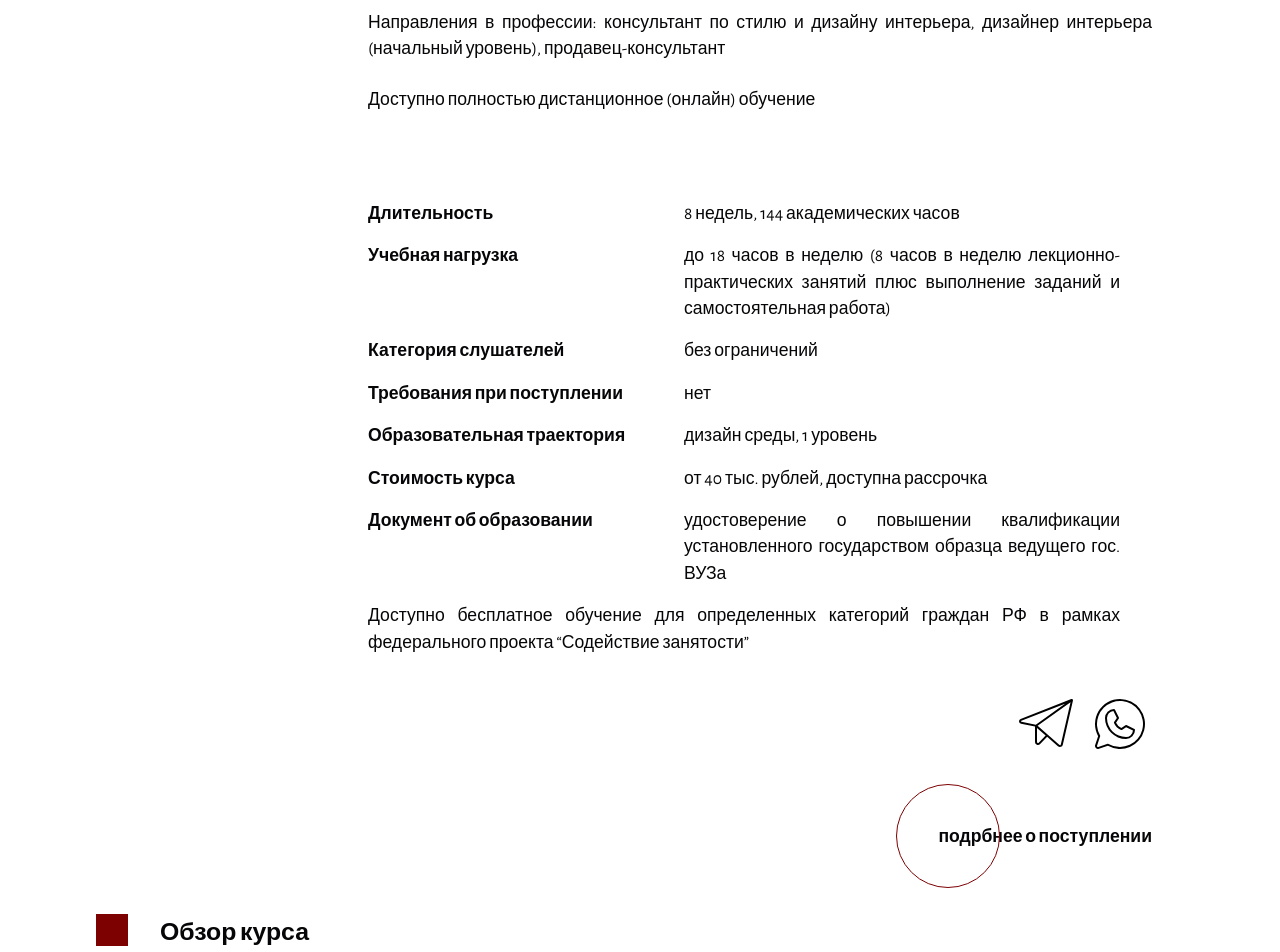
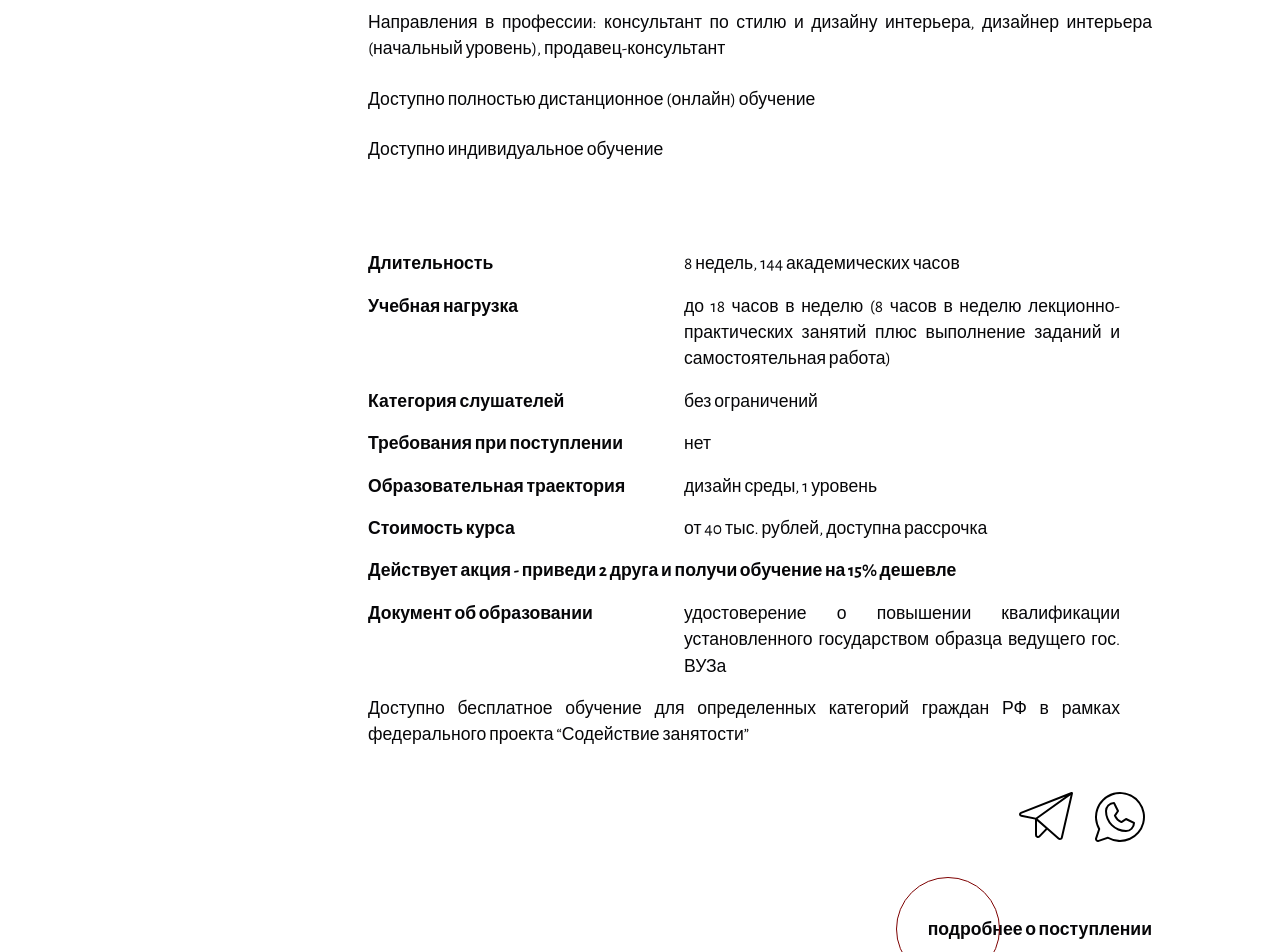
Before and after one commit to styleschool/styleschool.ru, a Next.js app: page /education/interior-design in a window 1280 px wide. Shown: the part 1300-2252 px from the top of the page. Built offline with nearby package versions, Linux system fonts and the light colour scheme.

Commit message:
start dates update

```diff
--- a/src/app/education/courses.json
+++ b/src/app/education/courses.json
@@ -26,7 +26,7 @@
           "href":"?filter=стилист"
         }
       ],
-      "title":"Нейросети для дизайнеров и стилистов (3 месяца)",
+      "title":"Нейросети (1 месяц)",
       "level":"ИИ и нейросети, 1 ступень",
       "profession":"контент менеджер, промпт инженер",
       "document":"удостоверение о повышении квалификации",
--- a/src/app/education/fashion-stylist/page-data.json
+++ b/src/app/education/fashion-stylist/page-data.json
@@ -81,7 +81,7 @@
     },
     {
       "mb": "0px",
-      "button": {"text": "подрбнее о поступлении", "href": "/enrollment", "title": "подрбнее о поступлении"}
+      "button": {"text": "подробнее о поступлении", "href": "/enrollment", "title": "подробнее о поступлении"}
     },
     {
       "title2": "Обзор курса",
--- a/src/app/education/interior-design/page-data.json
+++ b/src/app/education/interior-design/page-data.json
@@ -2,7 +2,7 @@
   "title": "ДИЗАЙН ИНТЕРЬЕРА",
   "title2": "БЫСТРЫЙ СТАРТ",
   "description": "Ёмко и насыщенно о самом важном для реализации идей в интерьере квартиры или загородного дома. В курсе: живые вебинары, видеолекции, чат в группе, наставник курирует проектную работу, в итоге обучения - дизайн-проект квартиры. Эксперты - российские и зарубежные практикующие дизайнеры, преподаватели",
-  "list": ["Старт: 23 апреля 2024.", "Длительность: 2 месяца.", "Организаторы: ВШСДТ, НИ ТГУ.", "Уровень: для новичков.", "Бесплатный формат: доступен."],
+  "list": ["Старт: 16 июля, 17 сентября ", "Длительность: 2 месяца.", "Организаторы: ВШСДТ, НИ ТГУ.", "Уровень: для новичков.", "Бесплатный формат: доступен."],
   "tags": [
     {
       "id": "program",
@@ -35,7 +35,8 @@
         { "text":
         "Курс создан для обучения с “нуля”, дает возможность реализовать мечту о творческой самореализации в области интерьерного дизайна и сделать первые шаги в профессию. В курсе представлены 7 ключевых этапов создания уютных жилых пространств: от создания концепции интерьера до визуализации пространства. Гибкий график изучения видео материалов в сочетании с живыми практическими занятиями и командной работой дает гарантированный результат." },
         { "text": "Направления в профессии: консультант по стилю и дизайну интерьера, дизайнер интерьера (начальный уровень), продавец-консультант"},
-        { "text": "Доступно полностью дистанционное (онлайн) обучение", "mb": true}
+        { "text": "Доступно полностью дистанционное (онлайн) обучение"},
+        { "text": "Доступно индивидуальное обучение", "mb": true}
     ],
       "lists": [{
         "mb": "0px",
@@ -61,6 +62,8 @@
             "1part": "Стоимость курса",
             "2part": "от 40 тыс. рублей, доступна рассрочка"
           },{
+            "1part": "Действует акция - приведи 2 друга и получи обучение на 15% дешевле"
+          },{
             "1part": "Документ об образовании",
             "2part": "удостоверение о повышении квалификации установленного государством образца ведущего гос. ВУЗа"
           },{
@@ -82,7 +85,7 @@
     },
     {
       "mb": "0px",
-      "button": {"text": "подрбнее о поступлении", "href": "/enrollment", "title": "подрбнее о поступлении"}
+      "button": {"text": "подробнее о поступлении", "href": "/enrollment", "title": "подробнее о поступлении"}
     },
     {
       "title2": "Обзор курса",
@@ -242,8 +245,9 @@
         "type": "column",
         "texts": [{ "text": "Полная стоимость курса:"}],
         "content": [
-          {"text": "онлайн формат - 40 тыс. рублей, доступна рассрочк"},
-          {"text": "комбинированный формат (онлайн + очные практики) - 69 тыс. рублей, доступна рассрочка*"},
+          {"text": "онлайн формат “Вольный слушатель” - доступ к лекциям без обратной связи и поддержки от преподавателя - 40 тыс. рублей, доступна рассрочка*"},
+          {"text": "онлайн формат + обратная связь и наставничество от преподавателей - 99 тыс. рублей, доступна рассрочка*"},
+          {"text": "индивидуальный формат  - 139 тыс. рублей, доступна рассрочка*"},
           {"text": "Стоимость обучения в рамках федерального проекта “Содействие занятости” - 0 рублей.**"}
         ],
         "details": [
@@ -255,8 +259,8 @@
     {
       "title2": "Расписание наборов 2024 год***",
       "content": [
-        {"text": "26.03.24, идет набор"},
-        {"text": "24.04.24, планируемая дата", "mb": "3rem"},
+        {"text": "16.07.2024"},
+        {"text": "17.09.2024", "mb": "3rem"},
         {"text": "*** Представлен план по наборам групп на дистанционное (онлайн) обучение и комбинированное (онлайн + очно) обучение. В плановые даты наборов могут быть внесены изменения"}
       ]
     },
--- a/src/app/education/interior-stylist/page-data.json
+++ b/src/app/education/interior-stylist/page-data.json
@@ -79,7 +79,7 @@
     },
     {
       "mb": "0px",
-      "button": {"text": "подрбнее о поступлении", "href": "/enrollment", "title": "подрбнее о поступлении"}
+      "button": {"text": "подробнее о поступлении", "href": "/enrollment", "title": "подробнее о поступлении"}
     },
     {
       "title2": "Обзор курса",
--- a/src/app/education/nn-for-designers-and-stylists/layout.tsx
+++ b/src/app/education/nn-for-designers-and-stylists/layout.tsx
@@ -1,7 +1,7 @@
 import type { Metadata } from 'next';
 
 export const metadata: Metadata = {
-    title: 'Курс: Нейросети для дизайнеров и стилистов',
+    title: 'Курс: Нейросети',
     description: 'ChatGPT, DALL-E, Midjourney, Generative fill. Практика применения нейросетей в создании визуальных концепций и доработке проектов в дизайне интерьера, графическом дизайне, индустриях моды и красоты.',
     keywords: 'дизайнер, стилист, контент, создание, картинки, иллюстрации, ChatGPT, DALL-E, Midjourney, Generative fil, карьера, курсы, обучение, школа, учиться, профессия',
   }
--- a/src/app/education/nn-for-designers-and-stylists/page.tsx
+++ b/src/app/education/nn-for-designers-and-stylists/page.tsx
@@ -11,7 +11,7 @@ export default function Home() {
   return (
   <Flex direction="column">
     <Header pageName="Нейросети" />
-    <PageGrid { ...data } breadcrumbs={[{text: 'Каталог курсов', href: "/education"}, {text: 'НЕЙРОСЕТИ для ДИЗАЙНЕРОВ и СТИЛИСТОВ'}]} />
+    <PageGrid { ...data } breadcrumbs={[{text: 'Каталог курсов', href: "/education"}, {text: 'НЕЙРОСЕТИ'}]} />
     <Footer/>
   </Flex>
   )
```
Also changed, not shown: src/app/education/nn-for-designers-and-stylists/page-data.json (+11 -5 lines), src/app/education/style-consultant/page-data.json (+10 -7 lines), 1 other file (tests, documents, lock files or other folders).
